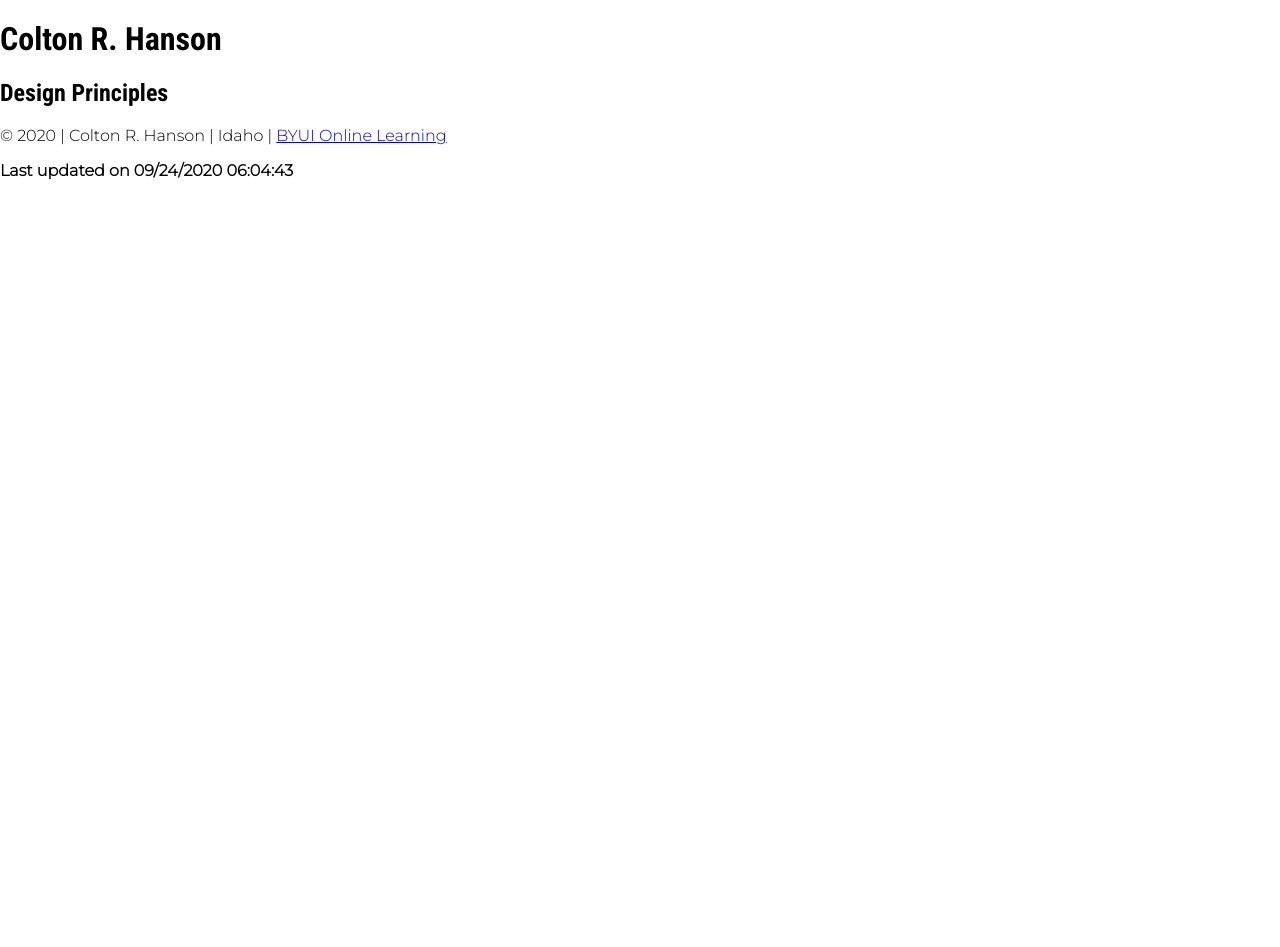
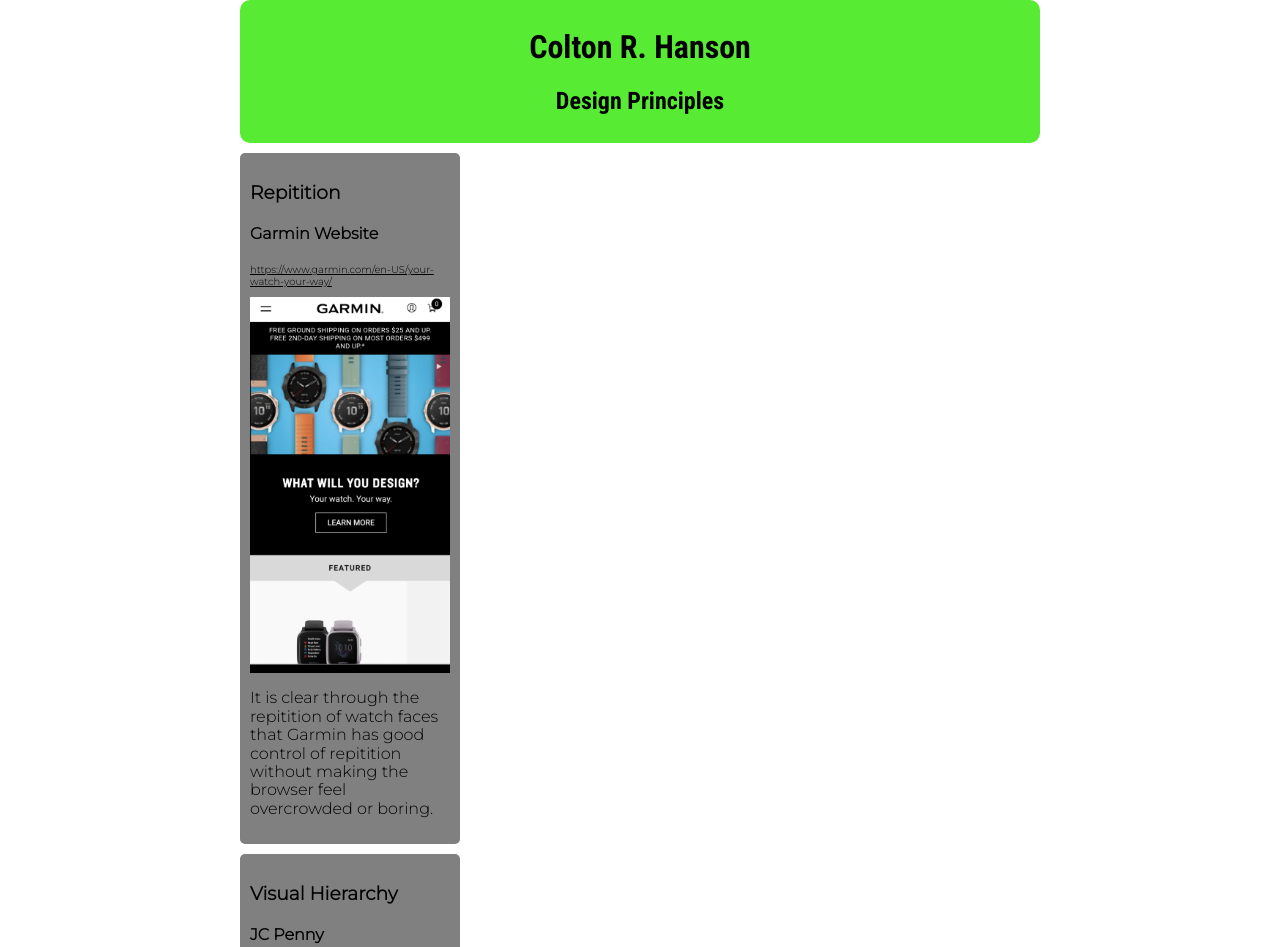
Before and after one commit to hansoncr02/hansoncr02.github.io, a plain HTML site: page lesson2/design-principles.html in a window 1280 px wide. Shown: the top 947 px of the page. Before the commit the page ends 800 px from the top, so only its background shows below. Drawn offline with Linux system fonts and the light colour scheme; files whose address does not match are found by name.

Commit message:
no grid yet on design principles just saving

```diff
--- a/css/medium.css
+++ b/css/medium.css
@@ -1,4 +1,4 @@
-@media only screen and (min-width: 900px){
+@media only screen and (min-width: 470px){
 /**stay in the brackets**/
 header h1{
     font-size: 40px;
--- a/css/stylesheet.css
+++ b/css/stylesheet.css
@@ -1,13 +1,12 @@
 body{
     background-color:white;
     max-width: 800px;
-    padding-left: 25%;
-    padding-right: 25%;
+    margin: auto;
     }
 
 #index-main{
     max-width: 800px;
-    margin: 0 auto;
+    margin: auto;
 }
 header, footer {
     background-color: #58eb34;
--- a/lesson2/design-principles.html
+++ b/lesson2/design-principles.html
@@ -14,7 +14,29 @@
         <h1> Colton R. Hanson</h1>
         <h2>Design Principles</h2>
     </header>
-
+    <main>
+        <div>
+            <h3>Repitition</h3>
+            <h4>Garmin Website</h4>
+            <a href="https://www.garmin.com/en-US/your-watch-your-way/">https://www.garmin.com/en-US/your-watch-your-way/</a>
+            <img src="lesson2-images/garmin.png" alt="Garmin Website Photo">
+            <p>It is clear through the repitition of watch faces that Garmin has good control of repitition without making the browser feel overcrowded or boring.</p>
+        </div>
+        <div>
+            <h3>Visual Hierarchy</h3>
+            <h4>JC Penny</h4>
+            <a href="https://www.jcpenney.com/">https://www.jcpenney.com/</a>
+            <img src="lesson2-images/jcpenney.png" alt="JC Penny Website Photo">
+            <p>JC Penney's does a good job at visual hierarchy, the first thing that you notice when looking at the website is that there are doorbusters at up to 60% off. As your eyes continue to view the screen you see men's and women's clothing as it switches between photos (this draws you attention to it since it is not static). Then finally you notice at the top the JEPenney logo with the coupon code.</p>
+        </div>
+        <div>
+            <h3>Contrast</h3>
+            <h4>Sparrow & Co</h4>
+            <a href="http://sparrowtax.com/">http://sparrowtax.com/</a>
+            <img src="lesson2-images/sparrow.png" alt="Sparrow & Co Website Photo">
+            <p>I blieve that Sparrow & Co does an amazing job with their contrast where it is important. All the very important parts are white on a very dark background or dark on a white background. There is a litte yellow wording that is not tow hard to see when it is on your phone but in the picture here looks more like a design which is not a bad thing either.</p>
+        </div>
+    </main>
     <footer>
         <p class="legal">&copy; <span id="copyrightyear"></span> | Colton R. Hanson | Idaho | <a href="https://www.byui.edu/online"> BYUI Online Learning </a></p>
         <p class="highlight"><strong> Last updated on <span id="lastupdated"></span> </strong></p>
--- a/lesson2/lesson2.css
+++ b/lesson2/lesson2.css
@@ -1,6 +1,33 @@
-p, ul, h3, h4, h5, h6{
-    font-family: 'Montserrat', sans-serif;
-}
 h1,h2 {
     font-family: 'Roboto Condensed', sans-serif;
 }
+header, footer {
+    background-color: #58eb34;
+    color: black;
+    padding: 8px;
+    border-radius: 10px;
+    text-align: center;
+
+}
+body{
+    background-color:white;
+    max-width: 800px;
+    margin: auto;
+    font-family: 'Montserrat', sans-serif;
+    }
+div {
+    max-width: 200px;
+    padding: 10px;
+    border-radius: 5px;
+    background-color: grey;
+    margin-top: 10px;
+    margin-bottom: 10px;
+}
+a{
+    color: black;
+    font-size: 10px;
+}
+img{
+    width: 200px;
+    padding-top: 10px;
+}
```
Also changed, not shown: lesson2/lesson2-images/garmin.png (added), lesson2/lesson2-images/sparrow.png (added), 1 other file.
